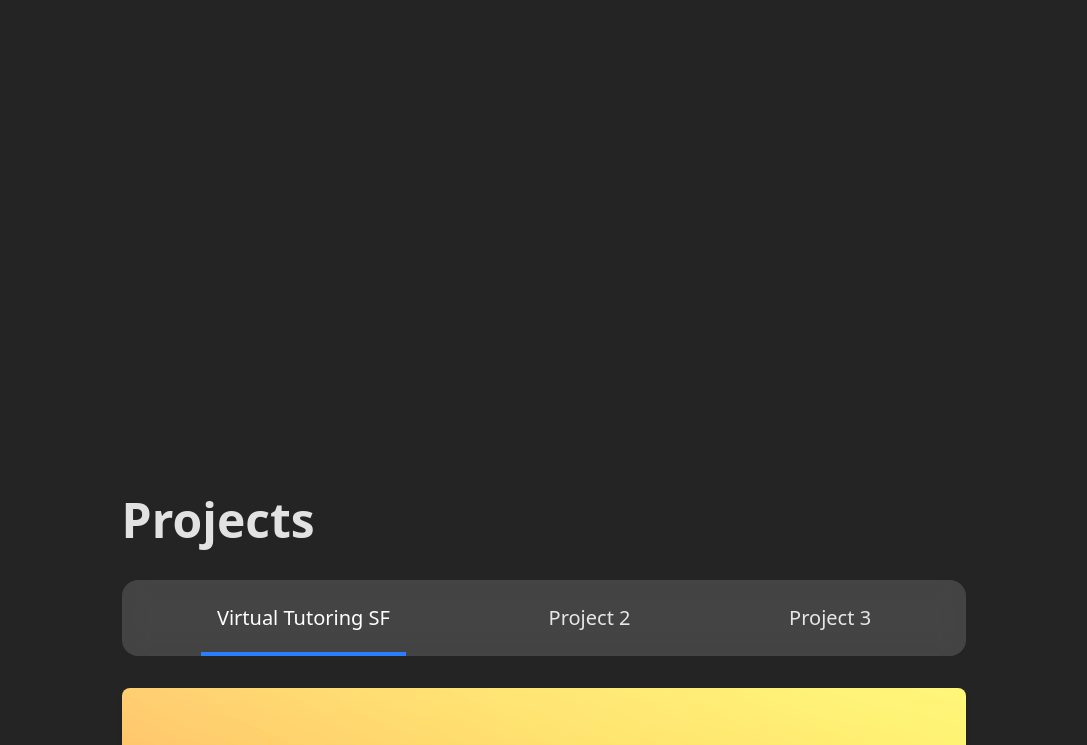
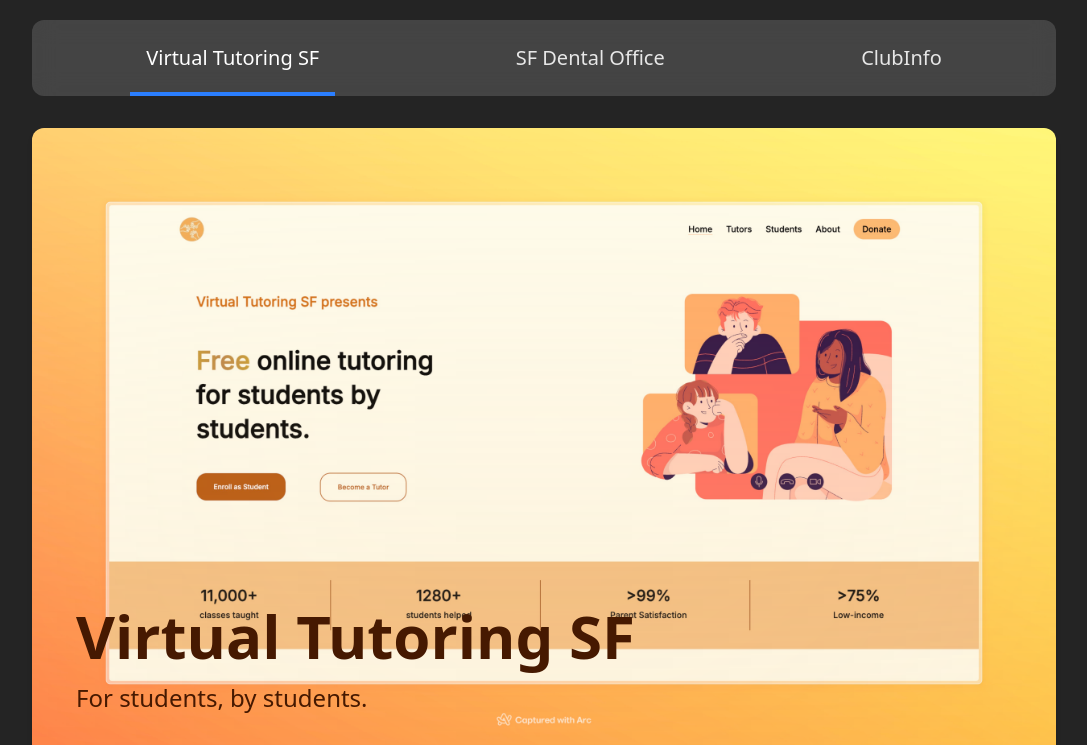
Before and after one commit to DarrenZhao01/Portfolio, a React (Vite) app: page / in a window 1280 px wide. Shown: the part 1560-2305 px from the top of the page, without its empty margins (96-1183 px from the left). Built offline with nearby package versions, Linux system fonts and the light colour scheme.

Commit message:
Complete project showcase

```diff
--- a/src/About.jsx
+++ b/src/About.jsx
@@ -9,7 +9,7 @@
         AOS.refresh();
     }, []);
     return (
-        <div className="flex flex-col justify-center h-20 text-5xl/30 font-semibold mt-180 mb-5" >
+        <div className="flex flex-col justify-center h-20 text-5xl/30 font-semibold mt-50 mb-5" >
             Projects
         </div>
     )
--- a/src/About_Content.jsx
+++ b/src/About_Content.jsx
@@ -10,7 +10,7 @@
   }, []);
   return (
     <div className="grid auto-cols-fr grid-flow-col justify-center items-center">
-      <div>
+      <div className="pr-10">
         <p className="text-5xl/30 font-semibold" data-aos="fade-up">About Me</p>
         <p className="text-2xl/10" data-aos="fade-up" data-aos-delay="600" style={{ color: '#888484' }}>
           I am passionate about software development and am always looking for opportunities to learn and grow.
@@ -18,7 +18,7 @@
           Previously, I have built websites for a <span style={{ color: '#FFFFFF' }}>non-profit tutoring organization</span> and a <span style={{ color: '#FFFFFF' }}>local SF business</span>.
         </p>
       </div>
-      <div className="flex justify-end">
+      <div className="flex justify-end pl-10">
         <img
           className="max-h-200 rounded-2xl"
           data-aos="fade-up"
--- a/src/Projects.jsx
+++ b/src/Projects.jsx
@@ -2,9 +2,9 @@
 
 function Projects() {
   const projects = [
-    { id: 1, name: "Virtual Tutoring SF", content: "Placeholder for Project 1 content." },
-    { id: 2, name: "Project 2", content: "Placeholder for Project 2 content." },
-    { id: 3, name: "Project 3", content: "Placeholder for Project 3 content." },
+    { id: 1, name: "Virtual Tutoring SF", link: "https://www.virtualtutoringsf.org/", content: "For students, by students.", image: "src/assets/Virtual Tutoring SF _ Welcome.jpeg", color: "text-amber-950" },
+    { id: 2, name: "SF Dental Office", link: "https://www.sfdentaloffice.com/", content: "Healthy smiles for years to come.", image: "src/assets/SF_Dental_Office.jpeg", color: "text-purple-950" },
+    { id: 3, name: "ClubInfo", content: "2nd Place Congressional App Winner 2023, San Francisco District", image: "src/assets/Clubinfo.png", color: "text-purple-950" },
   ];
 
   const [activeIndex, setActiveIndex] = useState(0);
@@ -22,15 +22,15 @@
   }, [activeIndex]);
 
   return (
-    <div className="flex flex-col items-center">
+    <div className="flex flex-col items-center mb-7">
       {/* Frosted Glass Selection Bar with Sliding Indicator */}
-      <div className="relative w-full p-4 bg-white/15 backdrop-blur-md rounded-2xl flex justify-around">
+      <div className="relative w-full p-4 bg-white/15 backdrop-blur-md rounded-xl flex justify-around">
         {projects.map((project, index) => (
           <button
             key={project.id}
             ref={(el) => (tabRefs.current[index] = el)}
             onClick={() => setActiveIndex(index)}
-            className={`px-4 py-2 text-xl rounded-lg relative z-10 transition-colors
+            className={`px-4 py-2 text-xl rounded-xl relative z-10 transition-colors
               ${
                 activeIndex === index
                   ? "text-white"
@@ -49,19 +49,21 @@
 
       {/* Project Placeholder Content */}
       <div className="mt-8 w-full flex justify-center">
-        <div className="relative shadow-md rounded-lg cursor-pointer group">
+        <div className="relative shadow-md rounded-xl cursor-pointer group">
+          <a href={projects[activeIndex].link} target="_blank" rel="noopener noreferrer">
           <img
-            src="src/assets/Virtual Tutoring SF _ Welcome.jpeg"
-            alt="vtsf"
-            className="w-full h-auto object-cover rounded-lg"
+            src={projects[activeIndex].image}
+            alt={projects[activeIndex].name}
+            className="w-full h-auto object-cover rounded-xl"
           />
+          </a>
           <div
-            className="absolute bottom-0 left-0 right-0 h-60 pointer-events-none transition-opacity duration-300 group-hover:opacity-0"
-            style={{ backdropFilter: 'blur(10px)', maskImage: 'linear-gradient(to bottom, transparent, black)' }}
+            className="absolute bottom-0 left-0 right-0 h-full rounded-xl pointer-events-none transition-opacity duration-300 group-hover:opacity-0"
+            style={{ backdropFilter: 'blur(1000px)', maskImage: 'linear-gradient(to bottom, transparent, orange)' }}
           ></div>
-          <div className="absolute bottom-0 left-0 right-0 h-40 p-4 text-white flex flex-col justify-end z-10">
-            <h1 className="text-2xl font-semibold">{projects[activeIndex].name}</h1>
-            <p className="mt-2">{projects[activeIndex].content}</p>
+          <div className={`absolute bottom-0 left-0 right-0 h-40 p-4 ${projects[activeIndex].color} ml-7 flex flex-col justify-end z-10 transition-opacity duration-300 group-hover:opacity-0`}>
+            <h1 className="text-6xl font-bold ">{projects[activeIndex].name}</h1>
+            <p className="mt-4 mb-7 text-2xl">{projects[activeIndex].content}</p>
           </div>
         </div>
       </div>
--- a/src/index.css
+++ b/src/index.css
@@ -11,7 +11,7 @@
   text-rendering: optimizeLegibility;
   -webkit-font-smoothing: antialiased;
   -moz-osx-font-smoothing: grayscale;
-  margin-inline: 17svw;
+  margin-inline: 10svw;
 }
 /*
 a {
```
Also changed, not shown: src/assets/Clubinfo.png (added), src/assets/SF_Dental_Office.jpeg (added).
